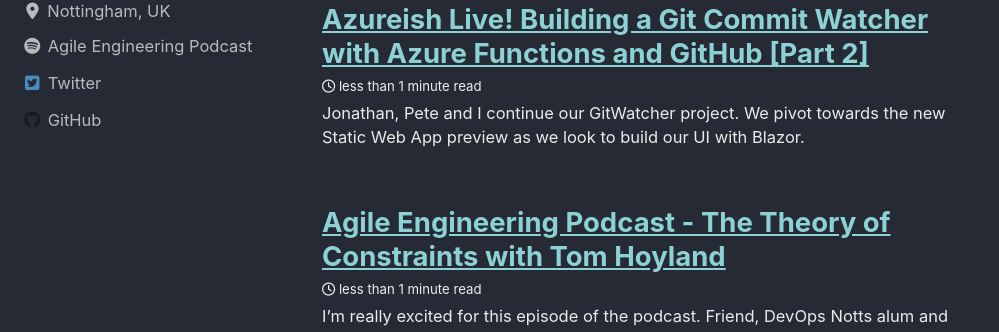
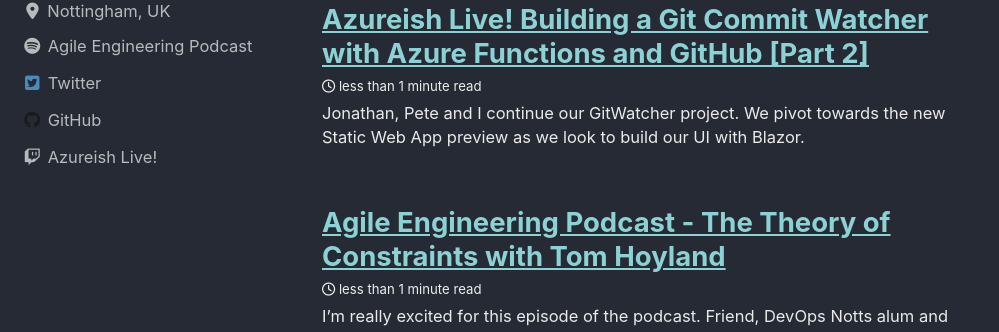
Before and after one commit to lgulliver/lgulliver.github.io, a Jekyll site: the page built from index.html, in a window 1280 px wide. Shown: the part 405-737 px from the top of the page, without its empty margins (0-999 px from the left). Built offline with Jekyll 4.4.1, drawn with Linux system fonts in a browser that asks for light colours; cached includes are drawn as plain includes; nearby versions of some CDN libraries; the list of posts is cut into pages by our own code.

Commit message:
solving some metadata

```diff
--- a/_config.yml
+++ b/_config.yml
@@ -20,7 +20,7 @@ title                    : "Liam's Blog"
 title_separator          : "-"
 subtitle                 : "Blogging about Azure, Azure DevOps, DevOps and all that fun stuff" # site tagline that appears below site title in masthead
 name                     : "Liam Gulliver"
-description              : "An amazing website."
+description              : "Blogging about Azure, Azure DevOps, DevOps and all that fun stuff"
 url                      : "https://lgulliver.github.io" # the base hostname & protocol for your site e.g. "https://mmistakes.github.io"
 baseurl                  : # the subpath of your site, e.g. "/blog"
 repository               : "lgulliver/lgulliver.github.io"
@@ -115,9 +115,9 @@ author:
     - label: "GitHub"
       icon: "fab fa-fw fa-github"
       url: "https://github.com/lgulliver"
-    - label: "Instagram"
-      icon: "fab fa-fw fa-instagram"
-      # url: "https://instagram.com/"
+    - label: "Azureish Live!"
+      icon: "fab fa-fw fa-twitch"
+      url: "https://twitch.com/azureishlive"
 
 # Site Footer
 footer:
```
